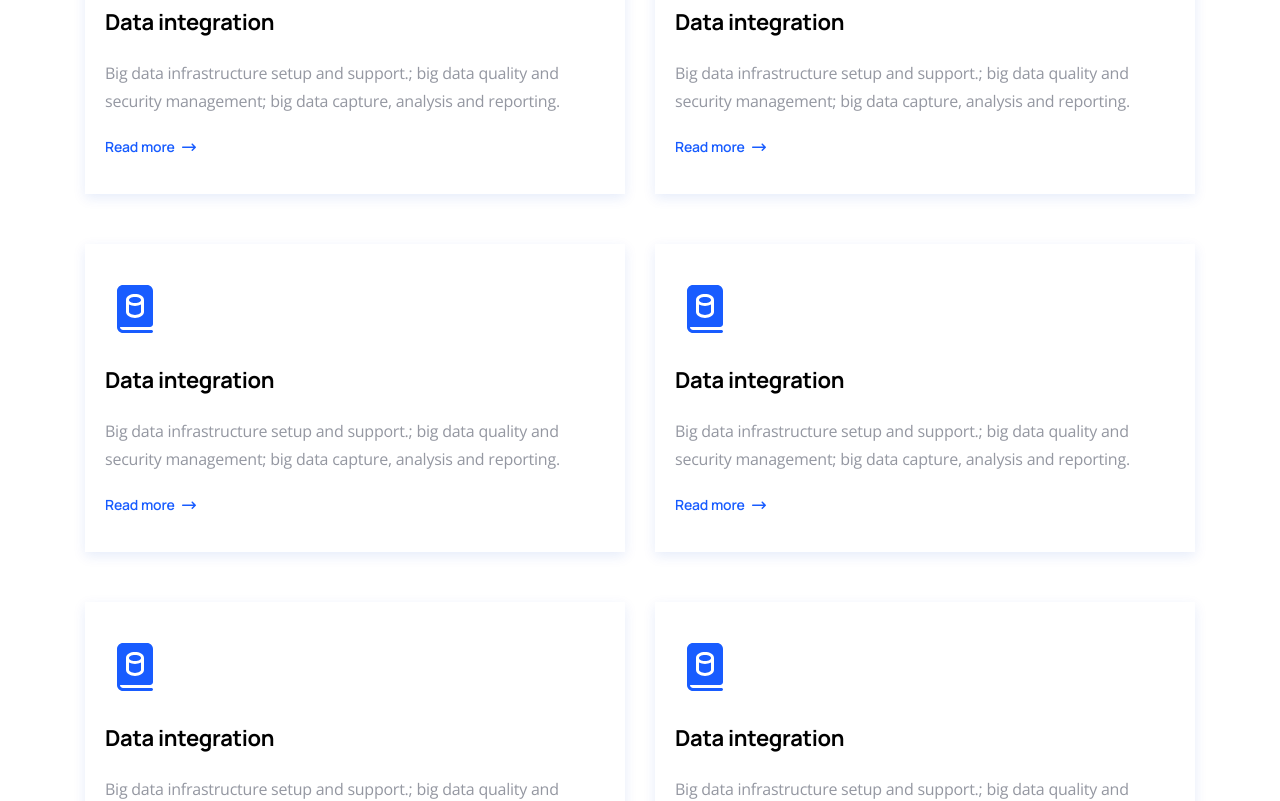
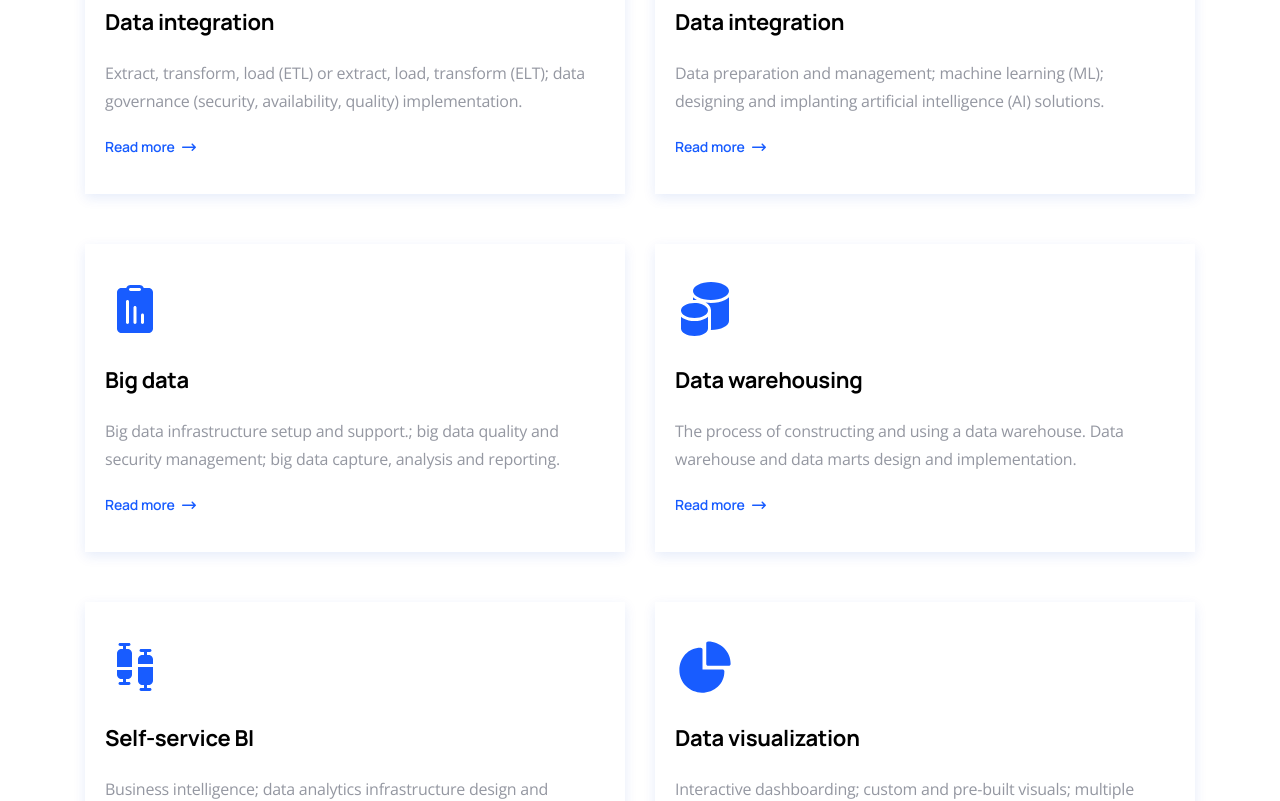
Before and after one commit to romasho/ThemeforestEnsom, a React (Create React App) app: page /solutions in a window 1280 px wide. Shown: the part 640-1441 px from the top of the page. Built offline with nearby package versions, Linux system fonts and the light colour scheme.

Commit message:
feat: refactor Cards

```diff
--- a/src/components/Benefits/index.tsx
+++ b/src/components/Benefits/index.tsx
@@ -1,10 +1,10 @@
-import { Card } from '../Cards';
 import { Headline } from '../Headline';
 import { Paragraph } from '../Paragraph';
 
 import { InfoBlock } from '@/pages/Home/styled';
 import { Section } from '@/layouts/Section';
 import { Container } from '@/layouts/Container';
+import { Card } from '@/layouts/Card';
 
 import { benefitsData } from './data';
 import { CardContainer } from './styled';
@@ -25,7 +25,13 @@ export const Benefits = () => {
         </InfoBlock>
         <CardContainer>
           {benefitsData.map(({ icon, headline, description }) => (
-            <Card icon={icon} headline={headline} description={description} key={headline} />
+            <Card
+              variant="small_card"
+              icon={icon}
+              headline={headline}
+              description={description}
+              key={headline}
+            />
           ))}
         </CardContainer>
       </Container>
--- a/src/components/Cards/index.tsx
+++ /dev/null
@@ -1,25 +0,0 @@
-import { FC, FunctionComponent, SVGProps } from 'react';
-
-import { Headline } from '../Headline';
-import { Icon } from '../Icon';
-import { Paragraph } from '../Paragraph';
-
-import { CardContainer } from './styled';
-
-type CardProps = {
-  icon: FunctionComponent<SVGProps<SVGSVGElement>>;
-  headline: string;
-  description: string;
-};
-
-export const Card: FC<CardProps> = ({ icon, headline, description }) => {
-  return (
-    <CardContainer>
-      <Icon icon={icon} />
-      <Headline as="h5" size="h5">
-        {headline}
-      </Headline>
-      <Paragraph size="p3">{description}</Paragraph>
-    </CardContainer>
-  );
-};
--- a/src/components/Cards/styled.ts
+++ /dev/null
@@ -1,32 +0,0 @@
-import styled from 'styled-components';
-
-export const CardContainer = styled.div`
-  width: 255px;
-  height: 248px;
-  display: flex;
-  flex-direction: column;
-  align-items: flex-start;
-  background-color: ${(props) => props.theme.colors.white};
-  padding: 25px;
-  row-gap: 10px;
-  box-shadow: ${(props) => props.theme.boxShadows.shadowCard2};
-
-  &:nth-child(2) {
-    margin-top: 55px;
-  }
-
-  &:nth-child(3) {
-    margin-top: -50px;
-  }
-
-  svg {
-    width: 45px;
-    height: 47px;
-    fill: ${(props) => props.theme.colors.primary};
-    margin-bottom: 5px;
-  }
-
-  p {
-    color: ${(props) => props.theme.colors.grey};
-  }
-`;
--- a/src/components/SolutionsCards/Card/index.tsx
+++ /dev/null
@@ -1,24 +0,0 @@
-import { Headline } from '@/components/Headline';
-import { Icon } from '@/components/Icon';
-import { Link } from '@/components/Link';
-import { Paragraph } from '@/components/Paragraph';
-import { ReactComponent as icon } from '@/assets/svg/icon_book_database.svg';
-import { theme } from '@/theme';
-
-import { CardWrapper, IconWrapper } from './styled';
-
-export const Card = () => {
-  return (
-    <CardWrapper>
-      <IconWrapper>
-        <Icon icon={icon} />
-      </IconWrapper>
-      <Headline size="h4">Data integration</Headline>
-      <Paragraph size="p2" color={theme.colors.grey}>
-        Big data infrastructure setup and support.; big data quality and security management; big
-        data capture, analysis and reporting.
-      </Paragraph>
-      <Link />
-    </CardWrapper>
-  );
-};
--- a/src/components/SolutionsCards/Card/styled.ts
+++ /dev/null
@@ -1,18 +0,0 @@
-import styled from 'styled-components';
-
-export const CardWrapper = styled.div`
-  max-width: 540px;
-  box-shadow: ${(props) => props.theme.boxShadows.shadowCard3};
-  display: flex;
-  flex-direction: column;
-  gap: 20px;
-  padding: 35px 20px;
-`;
-
-export const IconWrapper = styled.span`
-  svg {
-    width: 60px;
-    height: 60px;
-    fill: ${(props) => props.theme.colors.primary};
-  }
-`;
--- /dev/null
+++ b/src/components/SolutionsCards/data.ts
@@ -0,0 +1,53 @@
+import { title } from 'process';
+
+import { ReactComponent as bookDatabase } from '@/assets/svg/icon_book_database.svg';
+import { ReactComponent as calendarDatabase } from '@/assets/svg/icon_calendar_data.svg';
+import { ReactComponent as clipboardDatabase } from '@/assets/svg/icon_clipboard_data.svg';
+import { ReactComponent as database } from '@/assets/svg/icon_database.svg';
+import { ReactComponent as whisker } from '@/assets/svg/icon_data_whisker.svg';
+import { ReactComponent as dataPie } from '@/assets/svg/icon_data_pie.svg';
+
+export const DataAnalyticsSolutions = [
+  {
+    id: '1',
+    icon: bookDatabase,
+    title: 'Data integration',
+    description:
+      'Extract, transform, load (ETL) or extract, load, transform (ELT); data governance (security, availability, quality) implementation.',
+  },
+  {
+    id: '2',
+    icon: calendarDatabase,
+    title: 'Data integration',
+    description:
+      'Data preparation and management; machine learning (ML); designing and implanting artificial intelligence (AI) solutions.',
+  },
+  {
+    id: '3',
+    icon: clipboardDatabase,
+    title: 'Big data',
+    description:
+      'Big data infrastructure setup and support.; big data quality and security management; big data capture, analysis and reporting.',
+  },
+  {
+    id: '4',
+    icon: database,
+    title: 'Data warehousing',
+    description:
+      'The process of constructing and using a data warehouse. Data warehouse and data marts design and implementation.',
+  },
+  {
+    id: '5',
+    icon: whisker,
+    title: 'Self-service BI',
+    description:
+      'Business intelligence; data analytics infrastructure design and implementation; scheduled analytics querying and reporting.',
+  },
+  {
+    id: '6',
+    icon: dataPie,
+    title: 'Data visualization',
+    description:
+      'Interactive dashboarding; custom and pre-built visuals; multiple visualization techniques (symbol maps, line charts, pie charts...)',
+  },
+];
--- a/src/components/SolutionsCards/index.tsx
+++ b/src/components/SolutionsCards/index.tsx
@@ -1,18 +1,22 @@
+import { Card } from '@/layouts/Card';
 import { Container } from '@/layouts/Container';
 import { Section } from '@/layouts/Section';
 
-import { Card } from './Card';
+import { DataAnalyticsSolutions } from './data';
 
 export const SolutionsCards = () => {
   return (
     <Section background="light">
       <Container>
-        <Card />
-        <Card />
-        <Card />
-        <Card />
-        <Card />
-        <Card />
+        {DataAnalyticsSolutions.map(({ icon, title, description, id }) => (
+          <Card
+            variant="big_icon"
+            icon={icon}
+            headline={title}
+            description={description}
+            key={id}
+          />
+        ))}
       </Container>
     </Section>
   );
--- /dev/null
+++ b/src/layouts/Card/index.tsx
@@ -0,0 +1,30 @@
+import { FC, FunctionComponent, SVGProps } from 'react';
+
+import { Headline } from '@/components/Headline';
+import { Icon } from '@/components/Icon';
+import { Paragraph } from '@/components/Paragraph';
+import { Link } from '@/components/Link';
+
+import { CardContainer, IconWrapper } from './styled';
+
+export interface CardProps {
+  icon: FunctionComponent<SVGProps<SVGSVGElement>>;
+  headline: string;
+  description: string;
+  variant: 'right_text' | 'center_text' | 'big_icon' | 'small_card';
+}
+
+export const Card: FC<CardProps> = ({ variant, icon, headline, description }) => {
+  return (
+    <CardContainer variant={variant}>
+      <IconWrapper variant={variant}>
+        <Icon icon={icon} />
+      </IconWrapper>
+      <Headline as="h5" size={variant === 'small_card' ? 'h5' : 'h4'}>
+        {headline}
+      </Headline>
+      <Paragraph size={variant === 'small_card' ? 'p3' : 'p2'}>{description}</Paragraph>
+      {(variant === 'center_text' || variant === 'big_icon') && <Link />}
+    </CardContainer>
+  );
+};
--- /dev/null
+++ b/src/layouts/Card/styled.ts
@@ -0,0 +1,57 @@
+import styled from 'styled-components';
+
+import { CardProps } from '.';
+
+export const CardContainer = styled.div<Partial<CardProps>>`
+  width: 255px;
+  height: 248px;
+  display: flex;
+  flex-direction: column;
+  align-items: flex-start;
+  background-color: ${(props) => props.theme.colors.white};
+  padding: 25px;
+  row-gap: 10px;
+  box-shadow: ${(props) => props.theme.boxShadows.shadowCard3};
+  ${(props) => {
+    switch (props.variant) {
+      case 'big_icon':
+        return `max-width: 540px;
+        width: auto;
+        height: auto;
+        display: flex;
+        gap: 20px;
+        padding: 35px 20px;`;
+      case 'small_card':
+        return `  &:nth-child(2) {
+          margin-top: 55px;
+        }
+
+        &:nth-child(3) {
+          margin-top: -50px;
+        }`;
+    }
+  }}
+  max-width: 540px;
+
+  p {
+    color: ${(props) => props.theme.colors.grey};
+  }
+`;
+
+export const IconWrapper = styled.span<Partial<CardProps>>`
+  svg {
+    ${(props) => {
+      switch (props.variant) {
+        case 'big_icon':
+          return `
+          width: 60px;
+          height: 60px;`;
+        case 'small_card':
+          return `
+          width: 45px;
+          height: 45px;`;
+      }
+    }}
+    fill: ${(props) => props.theme.colors.primary};
+  }
+`;
```
